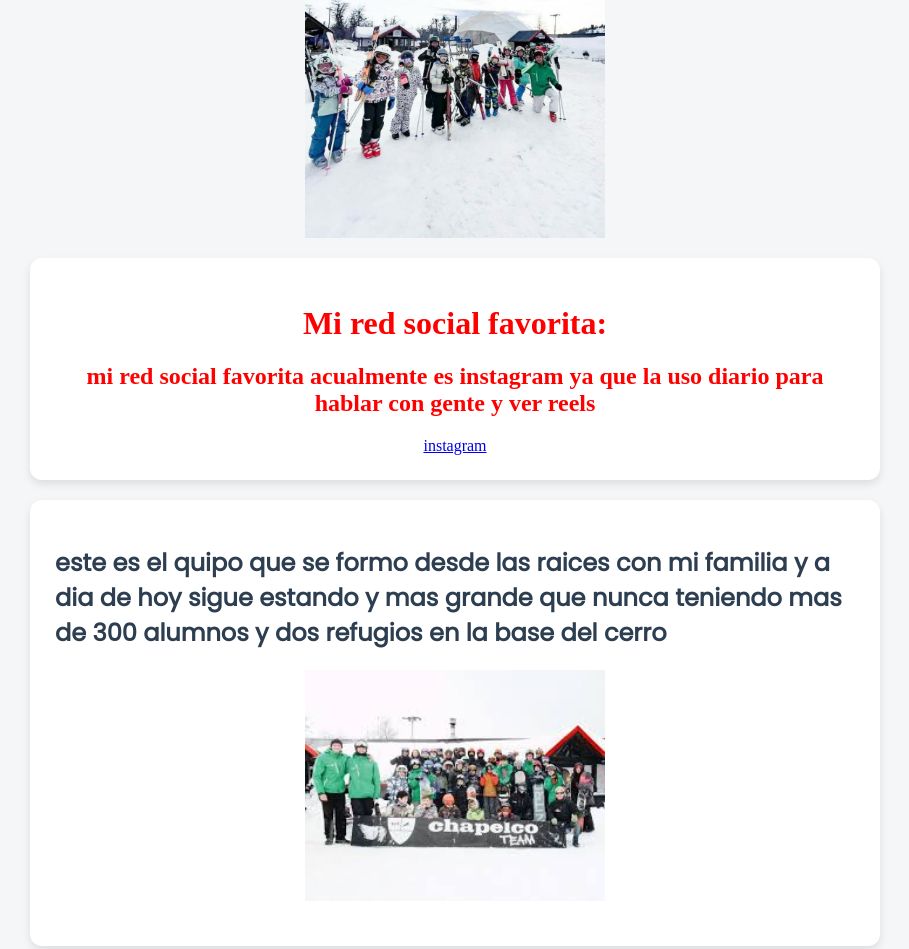
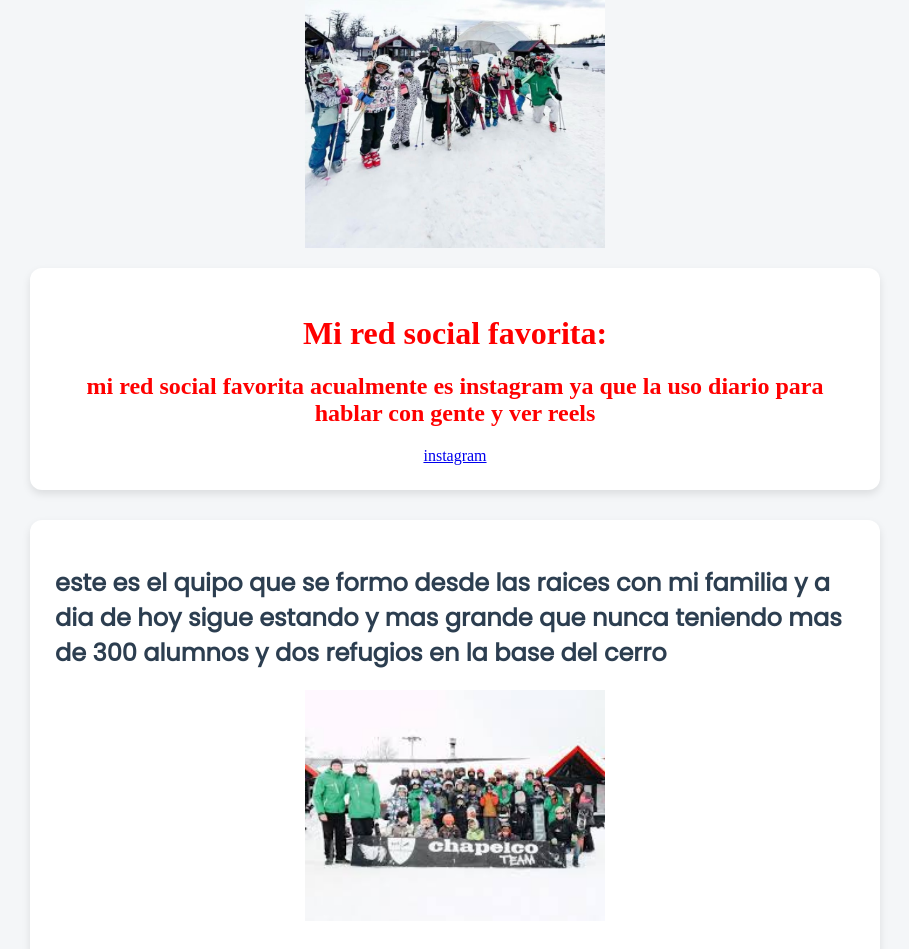
Before and after one commit to feligaraggiola/TPN-3-BIOGRAFIA-FELIPE-GARAGGIOLA, a plain HTML site: page index.html in a window 1280 px wide. Shown: the part 754-1703 px from the top of the page, without its empty margins (185-1094 px from the left). Drawn offline with Linux system fonts and the light colour scheme; files whose address does not match are found by name.

Commit message:
espacios entre bloques

```diff
--- a/index.html
+++ b/index.html
@@ -21,6 +21,10 @@
           max-width: 800px;
           border-radius: 12px;
           box-shadow: 0 4px 8px rgba(0,0,0,0.1);
+  margin-bottom: 30px;
+  padding: 25px;
+
+
 }
 .img img {
     max-width: 100%;
```
